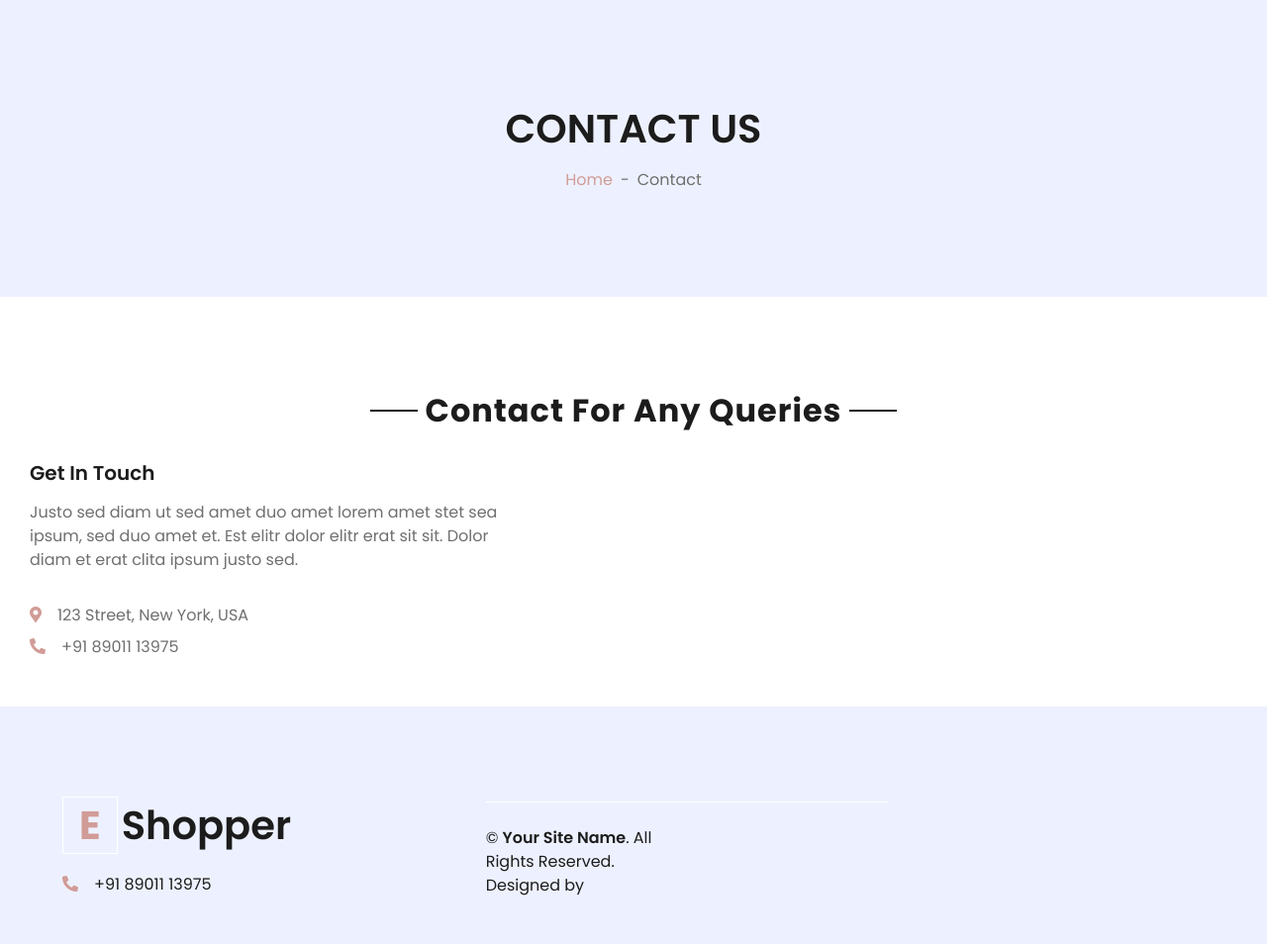
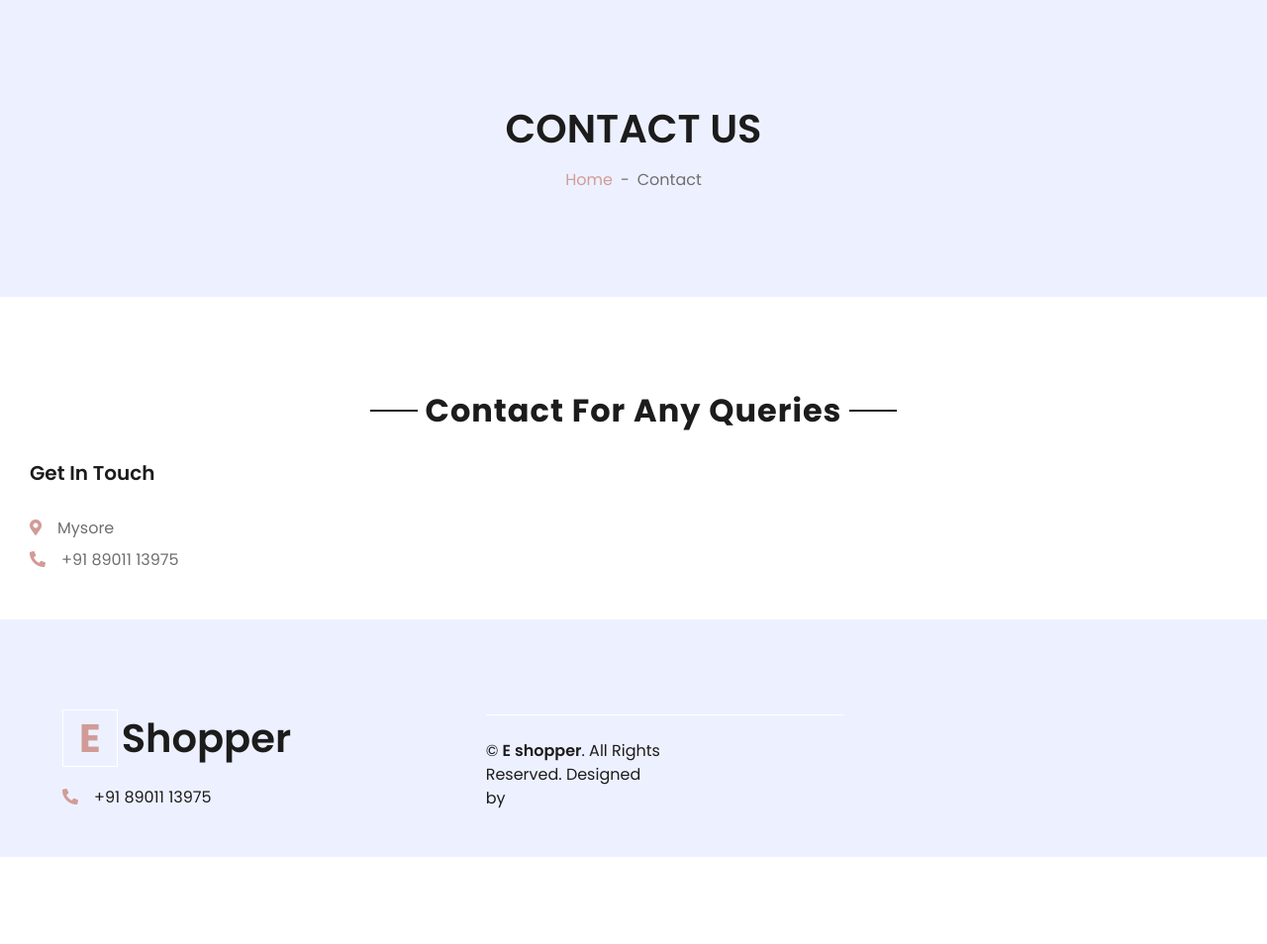
Before and after one commit to JRakeshkumar/Eshopping, a plain HTML site: page contact.html in a window 1280 px wide. Shown: the whole page at 99% size. After the commit the page ends 866 px from the top, so only its background shows below. Drawn offline with nearby package versions, Linux system fonts and the light colour scheme.

Commit message:
Add files via upload

```diff
--- a/contact.html
+++ b/contact.html
@@ -3,7 +3,7 @@
 
 <head>
     <meta charset="utf-8">
-    <title>EShopper - Bootstrap Shop Template</title>
+    <title>EShopper </title>
     <meta content="width=device-width, initial-scale=1.0" name="viewport">
     <meta content="Free HTML Templates" name="keywords">
     <meta content="Free HTML Templates" name="description">
@@ -51,11 +51,11 @@
         </div>
             <div class="col-lg-5 mb-5">
                 <h5 class="font-weight-semi-bold mb-3">Get In Touch</h5>
-                <p>Justo sed diam ut sed amet duo amet lorem amet stet sea ipsum, sed duo amet et. Est elitr dolor elitr erat sit sit. Dolor diam et erat clita ipsum justo sed.</p>
+
                 <div class="d-flex flex-column mb-3">
                                     </div>
                 <div class="d-flex flex-column">
-                    <p class="mb-2"><i class="fa fa-map-marker-alt text-primary mr-3"></i>123 Street, New York, USA</p>
+                    <p class="mb-2"><i class="fa fa-map-marker-alt text-primary mr-3"></i>Mysore</p>
                     <p class="mb-0"><i class="fa fa-phone-alt text-primary mr-3"></i>+91 89011 13975</p>
                 </div>
             </div>
@@ -77,7 +77,7 @@
         <div class="row border-top border-light mx-xl-5 py-4">
             <div class="col-md-6 px-xl-0">
                 <p class="mb-md-0 text-center text-md-left text-dark">
-                    &copy; <a class="text-dark font-weight-semi-bold" href="#">Your Site Name</a>. All Rights Reserved. Designed
+                    &copy; <a class="text-dark font-weight-semi-bold" href="#">E shopper</a>. All Rights Reserved. Designed
                     by
                 </p>
             </div>
```
